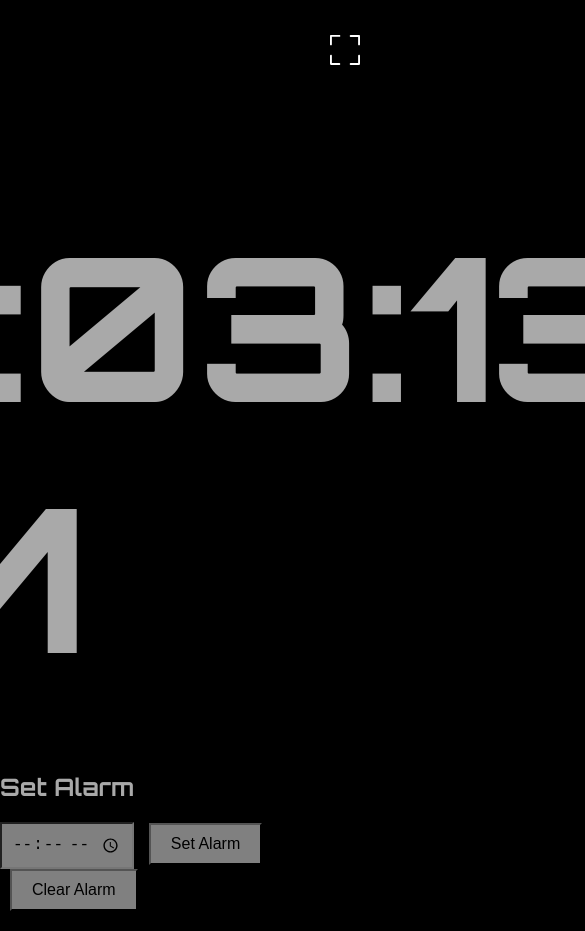
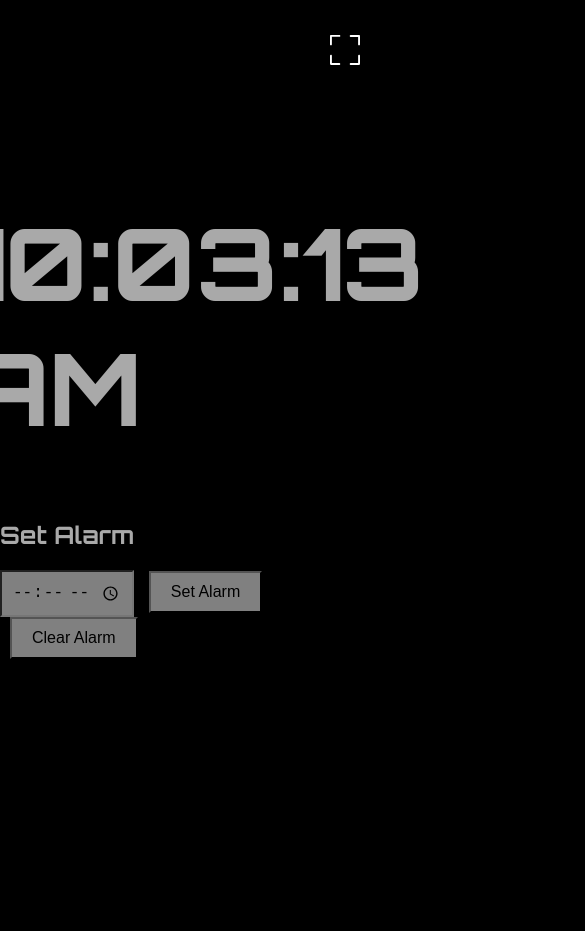
Before and after one commit to saksham0712/clock, a plain HTML site: page index.html in a window 390 px wide. Shown: the top 931 px of the page, 585 px wide, since content can reach past the window. After the commit the page ends 844 px from the top, so only its background shows below. Drawn offline with Linux system fonts and the light colour scheme.

Commit message:
added responsivness

```diff
--- a/style.css
+++ b/style.css
@@ -56,3 +56,10 @@ input{
     color: red;
     margin-top: 20px;
 }
+
+@media screen and (max-width: 756px) {
+    #clock {
+        font-size: 100px;
+        margin-top: 200px;
+    }
+}
```
